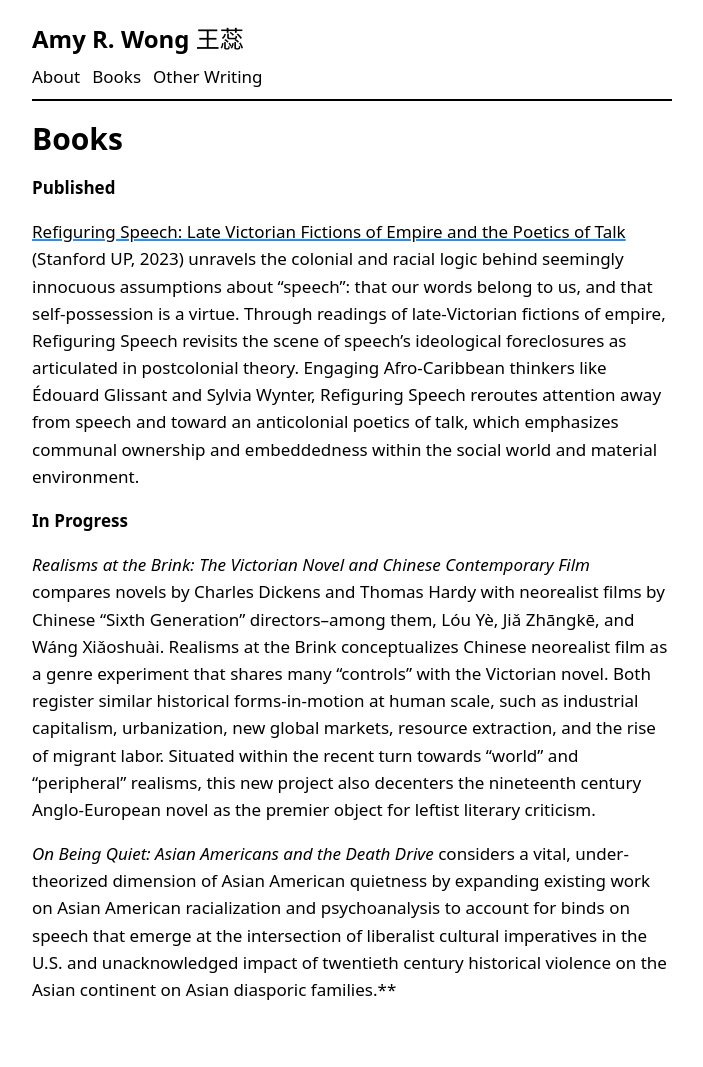
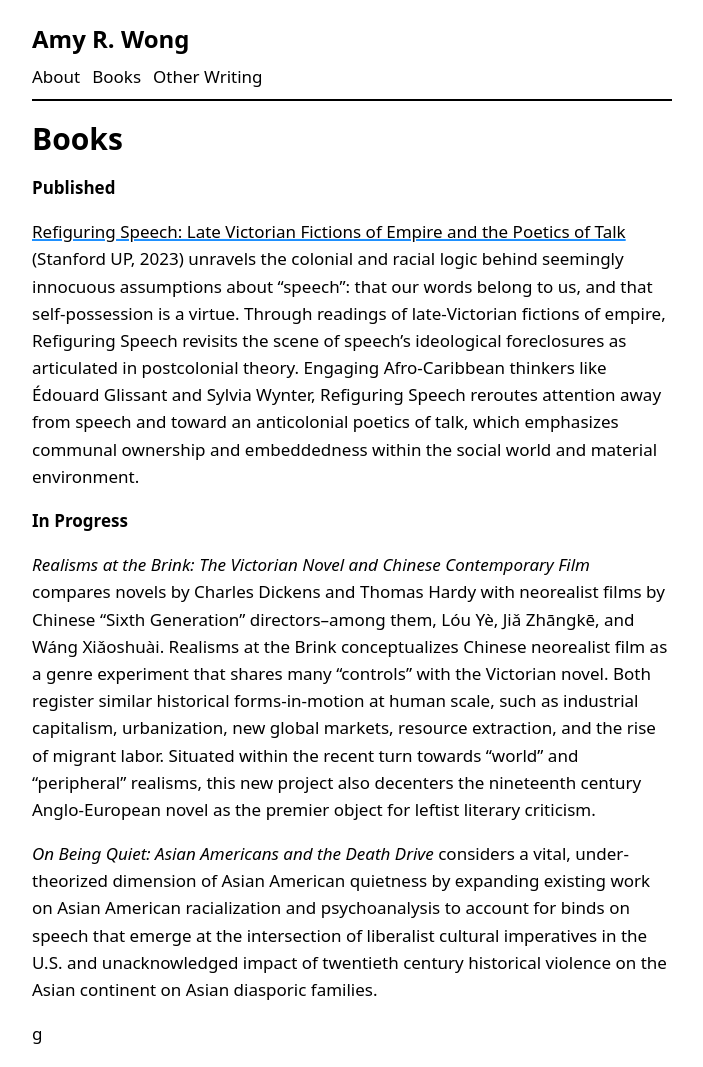
Before and after one commit to glennpoppe/amyrwong, a Jekyll site: the page built from books.md, in a window 1280 px wide. Shown: the whole page, without its empty margins (288-991 px from the left). Built offline with Jekyll 4.4.1, drawn with Linux system fonts in a browser that asks for light colours; before the commit the page ends 1040 px from its top, so only the background shows below that.

Commit message:
Update config, netlify settings, and content

```diff
--- a/_config.yml
+++ b/_config.yml
@@ -1,5 +1,5 @@
 # General
-title:          Amy R. Wong 王蕊
+title:          Amy R. Wong
 description:    Scholar, Literary Critic, Professor, Psychoanalyst-in-Training
 url:            https://glennpoppe.github.io
 baseurl:        "/amyrwong"
@@ -14,7 +14,7 @@ sass:
 
 # Contact
 author:
-  name: Amy R. Wong 王蕊
+  name: Amy R. Wong
   email: amyreiwong@gmail.com
 
 # Gems
--- a/_layouts/page.html
+++ b/_layouts/page.html
@@ -6,4 +6,4 @@ layout: default
 {% if page.last_modified_at -%}
 <small>Updated {{ page.last_modified_at | date: '%B %Y' }}</small>
 {% endif -%}
-{{ content -}}
+{{ content -}}g
--- a/books.md
+++ b/books.md
@@ -13,4 +13,4 @@ description: My Books
 *Realisms at the Brink: The Victorian Novel and Chinese Contemporary Film* compares novels by Charles Dickens and Thomas Hardy with neorealist films by Chinese “Sixth Generation” directors–among them, Lóu Yè, Jiǎ Zhāngkē, and Wáng Xiǎoshuài. Realisms at the Brink conceptualizes Chinese neorealist film as a genre experiment that shares many “controls” with the Victorian novel. Both register similar historical forms-in-motion at human scale, such as industrial capitalism, urbanization, new global markets, resource extraction, and the rise of migrant labor. Situated within the recent turn towards “world” and “peripheral” realisms, this new project also decenters the nineteenth century Anglo-European novel as the premier object for leftist literary criticism.
 
 
-*On Being Quiet: Asian Americans and the Death Drive* considers a vital, under-theorized dimension of Asian American quietness by expanding existing work on Asian American racialization and psychoanalysis to account for binds on speech that emerge at the intersection of liberalist cultural imperatives in the U.S. and unacknowledged impact of twentieth century historical violence on the Asian continent on Asian diasporic families.**
+*On Being Quiet: Asian Americans and the Death Drive* considers a vital, under-theorized dimension of Asian American quietness by expanding existing work on Asian American racialization and psychoanalysis to account for binds on speech that emerge at the intersection of liberalist cultural imperatives in the U.S. and unacknowledged impact of twentieth century historical violence on the Asian continent on Asian diasporic families.
--- a/netlify.toml
+++ b/netlify.toml
@@ -1,6 +1,6 @@
 # example netlify.toml
 [build]
-  command = "build exec jekyll serve"
+  command = "jekyll build"
   functions = "netlify/functions"
   publish = "_site"
 
```
